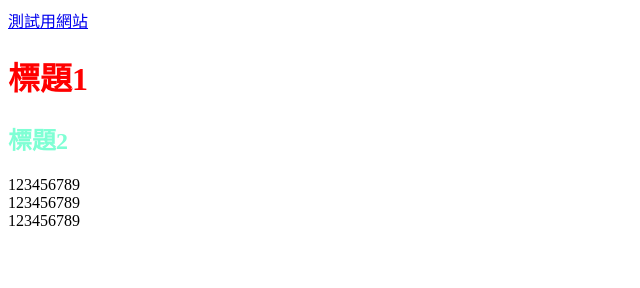
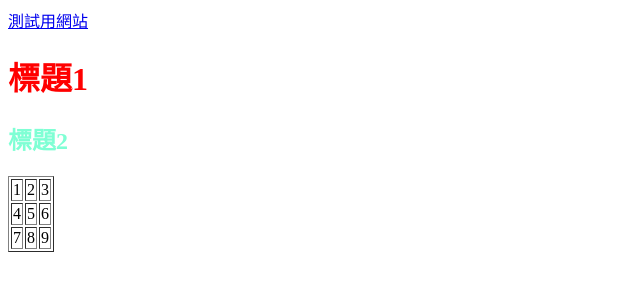
Before and after one commit to Lava-924/github0106, a plain HTML site: page index.html in a window 1280 px wide. Shown: the whole page, without its empty margins (0-640 px from the left). Drawn offline with Linux system fonts and the light colour scheme.

Commit message:
no message

```diff
--- a/index.html
+++ b/index.html
@@ -10,22 +10,22 @@
     <a href="https://google.com/">測試用網站</a>
     <h1>標題1</h1>
     <h2>標題2</h2>
-    <table>
-        <table>
-            <a>123</a>
-            <a>456</a>
-            <a>789</a>
-        </table>
-        <table>
-            <a>123</a>
-            <a>456</a>
-            <a>789</a>
-        </table>
-        <table>
-            <a>123</a>
-            <a>456</a>
-            <a>789</a>
-        </table>
+    <table border="1">
+        <tr>
+          <td>1</td>
+          <td>2</td>
+          <td>3</td>
+        </tr>
+        <tr>
+          <td>4</td>
+          <td>5</td>
+          <td>6</td>
+        </tr>
+        <tr>
+          <td>7</td>
+          <td>8</td>
+          <td>9</td>
+        </tr>
     </table>
 </body>
 </html>
```
